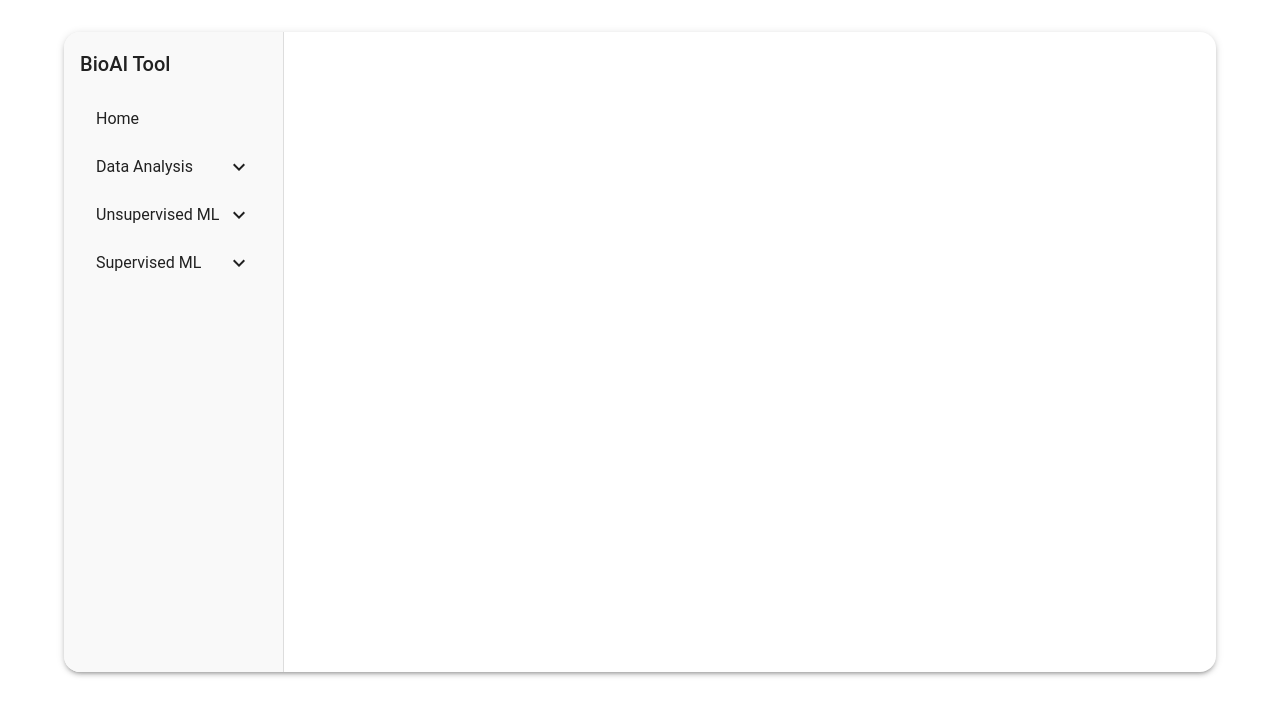
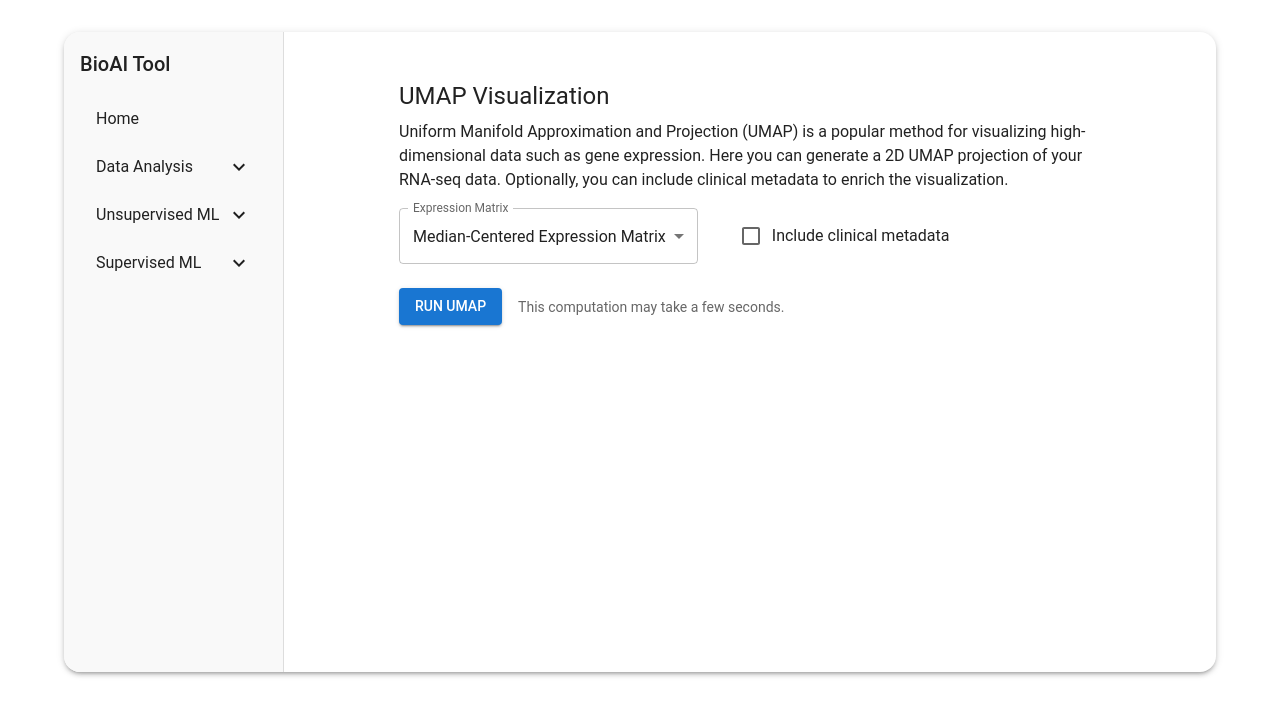
Before and after one commit to starshrimp/bioinformatics-tool, a React (Create React App) app in the folder frontend/: page /#/umap in a window 1280 px wide. Shown: the top 716 px of the page. Built offline with nearby package versions, Linux system fonts and the light colour scheme.

Commit message:
initial umap subpage

```diff
--- a/frontend/src/App.js
+++ b/frontend/src/App.js
@@ -4,6 +4,7 @@ import { Box, CssBaseline, Paper } from '@mui/material';
 import Sidebar from './components/Sidebar';
 import Landing from './pages/Landing';
 import EDA from './pages/EDA';
+import UMAP from './pages/UMAP';
 
 function App() {
   return (
@@ -32,6 +33,7 @@ function App() {
             <Routes>
               <Route path="/" element={<Landing />} />
               <Route path="/eda" element={<EDA />} />
+              <Route path="/umap" element={<UMAP />} />
             </Routes>
           </Box>
         </Paper>
--- /dev/null
+++ b/frontend/src/pages/UMAP.js
@@ -0,0 +1,110 @@
+import React, { useState } from 'react';
+import { Box, Typography, Select, MenuItem, FormControl, InputLabel, Checkbox, FormControlLabel, Button, CircularProgress, Alert } from '@mui/material';
+
+const UMAPPage = () => {
+  // State for form controls
+  const [matrix, setMatrix] = useState('median_centered');
+  const [includeClinical, setIncludeClinical] = useState(false);
+  const [loading, setLoading] = useState(false);
+  // These could be set after backend integration
+  const [result, setResult] = useState(null);
+
+  // Placeholder handler for "Run UMAP"
+  const handleRunUMAP = async () => {
+    setLoading(true);
+    setResult(null);
+
+    // Simulate async backend call (replace with your actual fetch later)
+    setTimeout(() => {
+      setLoading(false);
+      setResult({
+        plotUrl: null, // will be set by backend, e.g. /api/umap_result.png
+        stats: {
+          silhouette: 0.41,
+          clusters: 5,
+        },
+      });
+    }, 2500);
+  };
+
+  return (
+    <Box sx={{ maxWidth: 750, mx: 'auto', p: 3 }}>
+      <Typography variant="h5" gutterBottom>
+        UMAP Visualization
+      </Typography>
+      <Typography variant="body1" sx={{ mb: 2 }}>
+        Uniform Manifold Approximation and Projection (UMAP) is a popular method for visualizing high-dimensional data such as gene expression.
+        Here you can generate a 2D UMAP projection of your RNA-seq data. Optionally, you can include clinical metadata to enrich the visualization.
+      </Typography>
+
+      {/* --- Parameter Controls --- */}
+      <Box sx={{ display: 'flex', alignItems: 'center', gap: 2, mb: 3 }}>
+        <FormControl sx={{ minWidth: 250 }}>
+          <InputLabel id="matrix-select-label">Expression Matrix</InputLabel>
+          <Select
+            labelId="matrix-select-label"
+            id="matrix-select"
+            value={matrix}
+            label="Expression Matrix"
+            onChange={e => setMatrix(e.target.value)}
+          >
+            <MenuItem value="median_centered">Median-Centered Expression Matrix</MenuItem>
+            <MenuItem value="zscored">Median-Centered Z-Scored Expression Matrix</MenuItem>
+          </Select>
+        </FormControl>
+
+        <FormControlLabel
+          control={
+            <Checkbox
+              checked={includeClinical}
+              onChange={e => setIncludeClinical(e.target.checked)}
+              name="includeClinical"
+            />
+          }
+          label="Include clinical metadata"
+          sx={{ ml: 2 }}
+        />
+      </Box>
+
+      {/* --- Run Button & Info --- */}
+      <Box sx={{ mb: 2, display: 'flex', alignItems: 'center', gap: 2 }}>
+        <Button
+          variant="contained"
+          onClick={handleRunUMAP}
+          disabled={loading}
+        >
+          Run UMAP
+        </Button>
+        <Typography variant="body2" color="text.secondary">
+          {loading
+            ? "Running UMAP, please wait a few seconds..."
+            : "This computation may take a few seconds."}
+        </Typography>
+        {loading && <CircularProgress size={22} />}
+      </Box>
+
+      {/* --- Placeholder for Result --- */}
+      {result && (
+        <Box sx={{ mt: 4 }}>
+          <Alert severity="success" sx={{ mb: 2 }}>
+            UMAP completed! (Example data below.)
+          </Alert>
+          {/* Here you'll render the returned plot from backend */}
+          <Box sx={{ mb: 2 }}>
+            {/* Placeholder: later show an actual <img src={result.plotUrl}/> */}
+            <Box sx={{ bgcolor: "#eee", width: 400, height: 250, display: 'flex', alignItems: 'center', justifyContent: 'center', color: '#aaa', borderRadius: 2 }}>
+              UMAP plot will appear here
+            </Box>
+          </Box>
+          {/* Example stats: */}
+          <Typography variant="body2" sx={{ mb: 1 }}>
+            <strong>Number of clusters:</strong> {result.stats.clusters}<br />
+            <strong>Silhouette score:</strong> {result.stats.silhouette}
+          </Typography>
+        </Box>
+      )}
+    </Box>
+  );
+};
+
+export default UMAPPage;
```
Also changed, not shown: 1 other file (tests, documents, lock files or other folders).
